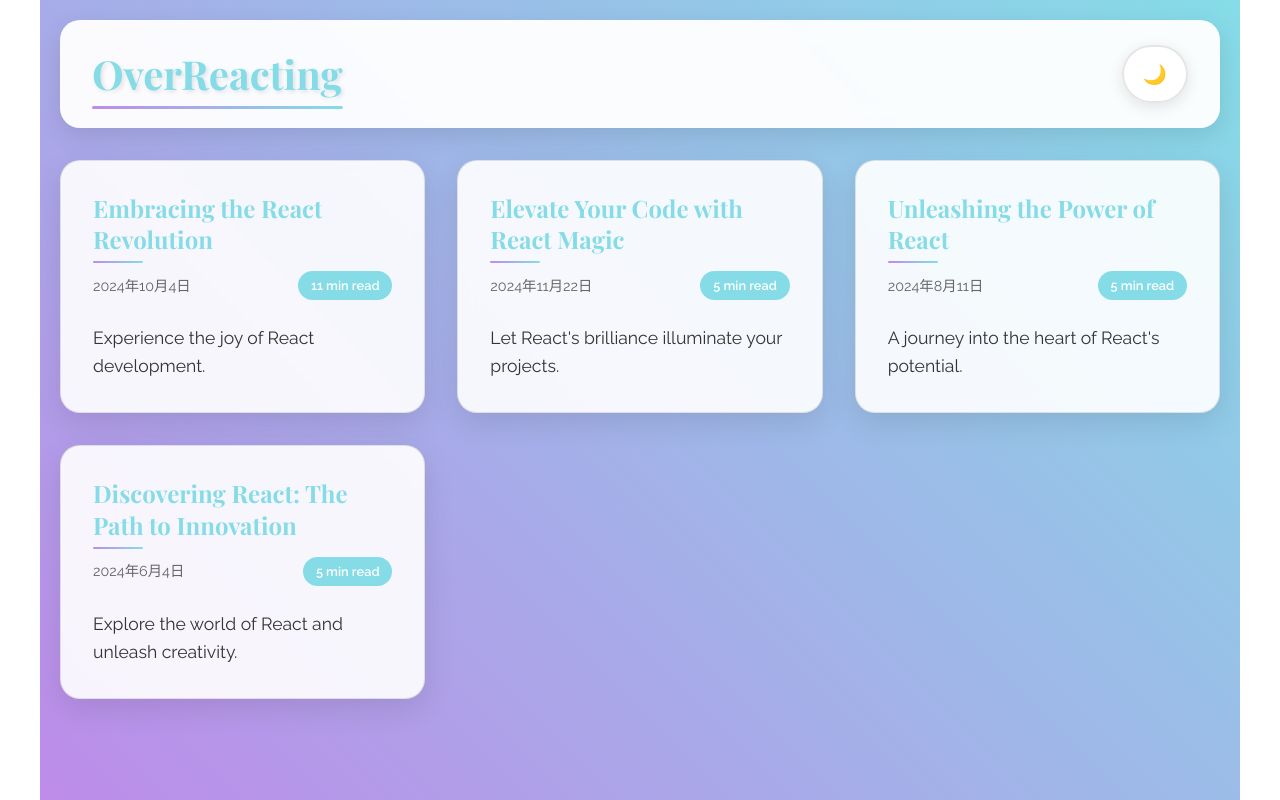
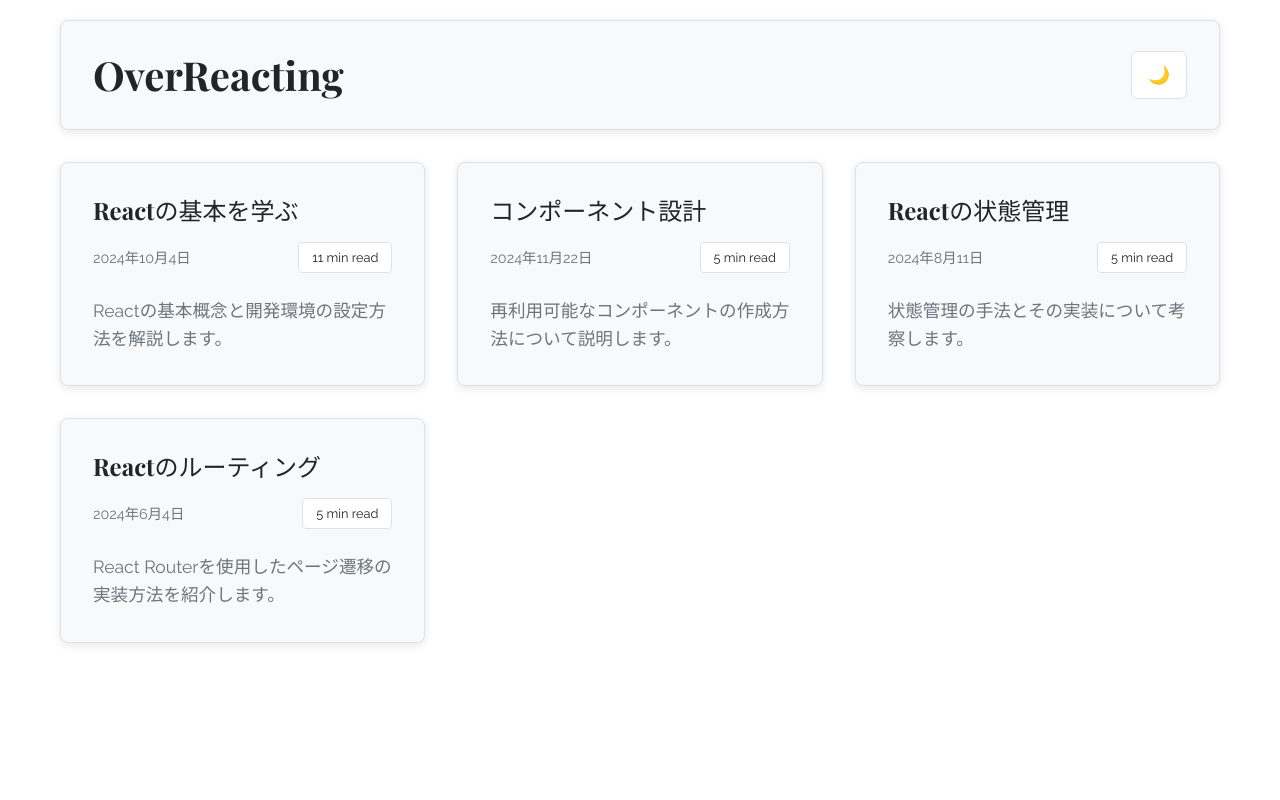
Before and after one commit to kmishima16/next-blog-portfolio, a Next.js app: page /lesson3 in a window 1280 px wide. Built offline with nearby package versions, Linux system fonts and the light colour scheme.

Commit message:
update: lesson3の見映えを修正

```diff
--- a/app/lesson3/data.ts
+++ b/app/lesson3/data.ts
@@ -1,31 +1,31 @@
 const articles = [
 	{
 		id: 1,
-		title: "Embracing the React Revolution",
+		title: "Reactの基本を学ぶ",
 		date: new Date(2024, 9, 4),
 		length: 11,
-		snippet: `Experience the joy of React development.`,
+		snippet: `Reactの基本概念と開発環境の設定方法を解説します。`,
 	},
 	{
 		id: 2,
-		title: "Elevate Your Code with React Magic",
+		title: "コンポーネント設計",
 		date: new Date(2024, 10, 22),
 		length: 5,
-		snippet: `Let React's brilliance illuminate your projects.`,
+		snippet: `再利用可能なコンポーネントの作成方法について説明します。`,
 	},
 	{
 		id: 3,
-		title: "Unleashing the Power of React",
+		title: "Reactの状態管理",
 		date: new Date(2024, 7, 11),
 		length: 5,
-		snippet: `A journey into the heart of React's potential.`,
+		snippet: `状態管理の手法とその実装について考察します。`,
 	},
 	{
 		id: 4,
-		title: "Discovering React: The Path to Innovation",
+		title: "Reactのルーティング",
 		date: new Date(2024, 5, 4),
 		length: 5,
-		snippet: `Explore the world of React and unleash creativity.`,
+		snippet: `React Routerを使用したページ遷移の実装方法を紹介します。`,
 	},
 ];
 
--- a/app/lesson3/page.module.css
+++ b/app/lesson3/page.module.css
@@ -8,12 +8,8 @@
   margin: 0 auto;
   padding: 20px;
   font-family: "Raleway", sans-serif;
-  background: linear-gradient(
-    45deg,
-    var(--secondary-color),
-    var(--primary-color)
-  );
-  color: var(--text-color);
+  background: var(--background-color);
+  color: var(--primary-color);
   min-height: 100vh;
   transition: all 0.3s ease;
   display: flex;
@@ -30,59 +26,42 @@
   display: flex;
   justify-content: space-between;
   align-items: center;
-  background: var(--nav-bg);
-  backdrop-filter: blur(10px);
+  background: var(--surface-color);
   padding: 1.5rem 2rem;
-  border-radius: 20px;
-  box-shadow: 0 8px 25px var(--shadow-color);
+  border-radius: 8px;
+  box-shadow: 0 2px 8px var(--shadow-color);
   margin-bottom: 2rem;
   transition: all 0.3s ease;
+  border: 1px solid var(--border-color);
 }
 
 .title {
   font-family: "Playfair Display", serif;
   font-size: clamp(1.8rem, 4vw, 2.5rem);
   color: var(--primary-color);
-  text-shadow: 2px 2px 4px var(--shadow-color);
   position: relative;
-}
-
-.title::after {
-  content: "";
-  position: absolute;
-  bottom: -5px;
-  left: 0;
-  width: 100%;
-  height: 3px;
-  background: linear-gradient(
-    90deg,
-    var(--secondary-color),
-    var(--primary-color)
-  );
-  border-radius: 2px;
+  margin: 0;
 }
 
 /* Theme Toggle Button */
 .themeToggle {
-  background: var(--card-bg);
-  border: 2px solid var(--border-color);
-  border-radius: 50px;
-  padding: 0.8rem 1.2rem;
-  font-size: 1.2rem;
+  background: var(--background-color);
+  border: 1px solid var(--border-color);
+  border-radius: 6px;
+  padding: 0.6rem 1rem;
+  font-size: 1.1rem;
   cursor: pointer;
   transition: all 0.3s ease;
-  box-shadow: 0 4px 15px var(--shadow-color);
-  backdrop-filter: blur(10px);
+  color: var(--primary-color);
 }
 
 .themeToggle:hover {
-  transform: translateY(-2px);
-  box-shadow: 0 8px 25px var(--shadow-hover);
-  border-color: var(--primary-color);
+  background: var(--surface-color);
+  border-color: var(--secondary-color);
 }
 
 .themeToggle:active {
-  transform: translateY(0);
+  transform: translateY(1px);
 }
 
 /* Main Content */
@@ -101,18 +80,17 @@
 }
 
 .articleWrapper {
-  background: var(--card-bg);
-  backdrop-filter: blur(10px);
-  border-radius: 20px;
-  box-shadow: 0 10px 30px var(--shadow-color);
+  background: var(--surface-color);
+  border-radius: 8px;
+  box-shadow: 0 2px 8px var(--shadow-color);
   transition: all 0.3s ease;
   overflow: hidden;
   border: 1px solid var(--border-color);
 }
 
 .articleWrapper:hover {
-  transform: translateY(-8px);
-  box-shadow: 0 20px 40px var(--shadow-hover);
+  box-shadow: 0 4px 12px var(--shadow-hover);
+  border-color: var(--secondary-color);
 }
 
 /* Article Styles */
@@ -129,22 +107,6 @@
   color: var(--primary-color);
   margin-bottom: 1rem;
   line-height: 1.3;
-  position: relative;
-}
-
-.articleTitle::after {
-  content: "";
-  position: absolute;
-  bottom: -8px;
-  left: 0;
-  width: 50px;
-  height: 2px;
-  background: linear-gradient(
-    90deg,
-    var(--secondary-color),
-    var(--primary-color)
-  );
-  border-radius: 1px;
 }
 
 .articleMeta {
@@ -153,27 +115,29 @@
   align-items: center;
   margin-bottom: 1.5rem;
   font-size: 0.9rem;
-  color: var(--meta-color);
+  color: var(--secondary-color);
   flex-wrap: wrap;
   gap: 0.5rem;
 }
 
 .articleDate {
   font-weight: 400;
+  color: var(--secondary-color);
 }
 
 .articleLength {
-  background: var(--primary-color);
-  color: var(--bg-color);
+  background: var(--background-color);
+  color: var(--primary-color);
+  border: 1px solid var(--border-color);
   padding: 0.3rem 0.8rem;
-  border-radius: 20px;
+  border-radius: 4px;
   font-size: 0.8rem;
-  font-weight: 600;
+  font-weight: 500;
 }
 
 .articleSnippet {
   font-size: clamp(0.95rem, 2vw, 1.1rem);
-  color: var(--text-color);
+  color: var(--secondary-color);
   line-height: 1.6;
   flex: 1;
   margin-top: auto;
@@ -221,11 +185,6 @@
     text-align: center;
   }
 
-  .title::after {
-    width: 80px;
-    left: 50%;
-    transform: translateX(-50%);
-  }
 
   .articlesGrid {
     gap: 1rem;
--- a/app/lesson3/page.tsx
+++ b/app/lesson3/page.tsx
@@ -8,28 +8,22 @@
 // Theme variables
 const themeVariables = {
 	'light-theme': {
-		'--primary-color': '#85dce7',
-		'--secondary-color': '#bd8ce9',
-		'--text-color': '#333',
-		'--bg-color': '#fff',
-		'--card-bg': 'rgba(255, 255, 255, 0.9)',
-		'--nav-bg': 'rgba(255, 255, 255, 0.95)',
+		'--primary-color': '#212529', /* ダークグレー */
+		'--secondary-color': '#6c757d', /* グレー */
+		'--background-color': '#ffffff', /* 白 */
+		'--surface-color': '#f8f9fa', /* 薄いグレー */
+		'--border-color': '#dee2e6', /* ボーダー色 */
 		'--shadow-color': 'rgba(0, 0, 0, 0.1)',
-		'--shadow-hover': 'rgba(0, 0, 0, 0.2)',
-		'--meta-color': '#666',
-		'--border-color': 'rgba(0, 0, 0, 0.1)',
+		'--shadow-hover': 'rgba(0, 0, 0, 0.15)',
 	} as React.CSSProperties,
 	'dark-theme': {
-		'--primary-color': '#4fd1c7',
-		'--secondary-color': '#9f7aea',
-		'--text-color': '#e2e8f0',
-		'--bg-color': '#1a202c',
-		'--card-bg': 'rgba(45, 55, 72, 0.9)',
-		'--nav-bg': 'rgba(26, 32, 44, 0.95)',
+		'--primary-color': '#e9ecef', /* ライトグレー */
+		'--secondary-color': '#ced4da', /* 非常に明るいグレー */
+		'--background-color': '#212529', /* ダークグレー */
+		'--surface-color': '#121212', /* ほぼ黒 */
+		'--border-color': '#495057', /* ダークボーダー色 */
 		'--shadow-color': 'rgba(0, 0, 0, 0.3)',
 		'--shadow-hover': 'rgba(0, 0, 0, 0.5)',
-		'--meta-color': '#a0aec0',
-		'--border-color': 'rgba(255, 255, 255, 0.1)',
 	} as React.CSSProperties,
 };
 
```
